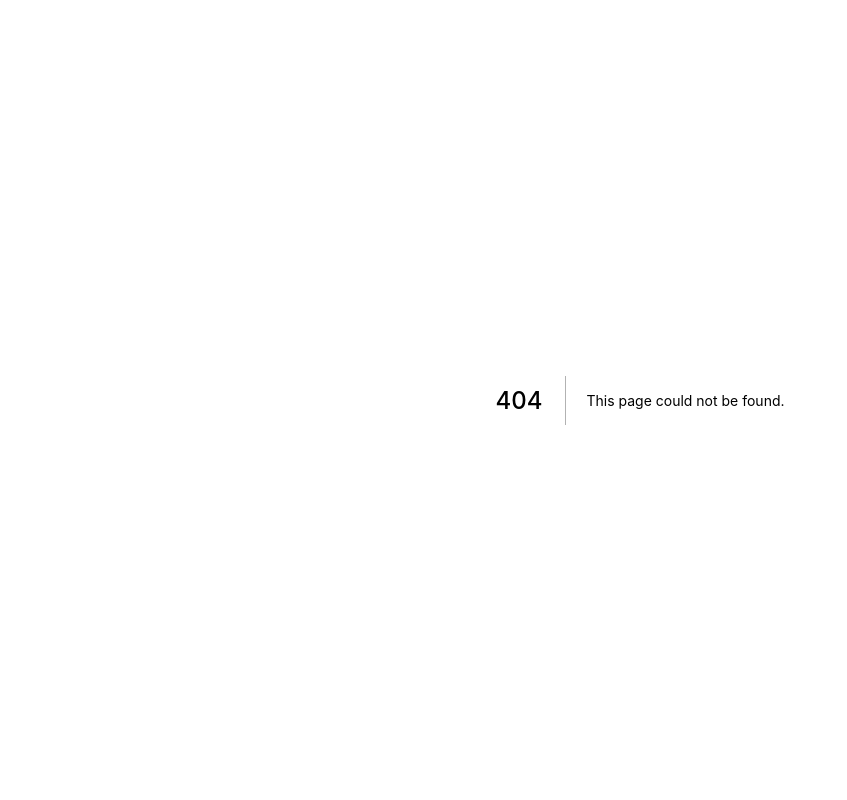
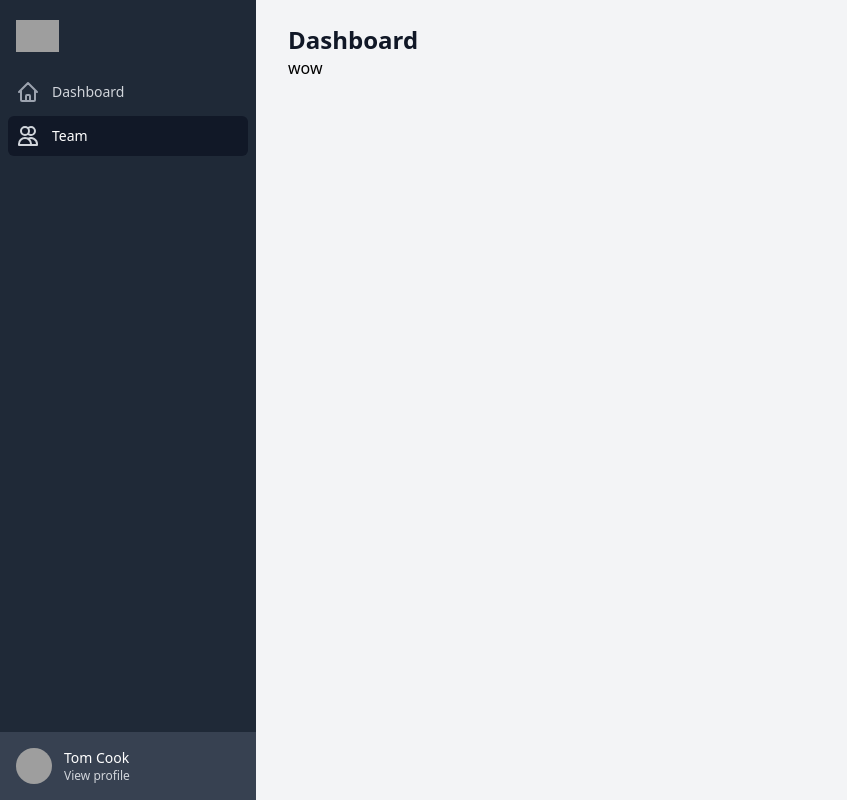
Before and after one commit to ericwang401/kahoot, a Next.js app: page /questions in a window 1280 px wide. Before the commit this address had no page. Shown: the whole page, without its empty margins (0-847 px from the left). Built offline with nearby package versions, Linux system fonts and the light colour scheme; grey boxes are pictures that could not be loaded; a web font is replaced by a local one.

Commit message:
Add authorize requests

```diff
--- a/components/AppLayout.tsx
+++ b/components/AppLayout.tsx
@@ -1,6 +1,7 @@
 /* This example requires Tailwind CSS v2.0+ */
 import { Fragment, useState } from 'react'
 import { Dialog, Transition } from '@headlessui/react'
+import { useRouter } from "next/router";
 import {
   CalendarIcon,
   ChartBarIcon,
@@ -11,14 +12,11 @@ import {
   UsersIcon,
   XIcon,
 } from '@heroicons/react/outline'
+import Link from 'next/link'
 
 const navigation = [
-  { name: 'Dashboard', href: '#', icon: HomeIcon, current: true },
-  { name: 'Team', href: '#', icon: UsersIcon, current: false },
-  { name: 'Projects', href: '#', icon: FolderIcon, current: false },
-  { name: 'Calendar', href: '#', icon: CalendarIcon, current: false },
-  { name: 'Documents', href: '#', icon: InboxIcon, current: false },
-  { name: 'Reports', href: '#', icon: ChartBarIcon, current: false },
+  { name: 'Dashboard', href: '/', icon: HomeIcon },
+  { name: 'Team', href: '/questions', icon: UsersIcon },
 ]
 
 function classNames(...classes: string[]) {
@@ -31,6 +29,7 @@ interface AppLayoutProps {
 
 const AppLayout = ({ children }: AppLayoutProps) => {
   const [sidebarOpen, setSidebarOpen] = useState(false)
+  const router = useRouter()
 
   return (
     <>
@@ -96,23 +95,25 @@ const AppLayout = ({ children }: AppLayoutProps) => {
                   </div>
                   <nav className="mt-5 px-2 space-y-1">
                     {navigation.map((item) => (
+                      <Link
+                        key={item.name}
+                        href={item.href}>
                         <a
-                        key={item.name}
-                        href={item.href}
                           className={classNames(
-                          item.current ? 'bg-gray-900 text-white' : 'text-gray-300 hover:bg-gray-700 hover:text-white',
+                            router.pathname === item.href ? 'bg-gray-900 text-white' : 'text-gray-300 hover:bg-gray-700 hover:text-white',
                             'group flex items-center px-2 py-2 text-base font-medium rounded-md'
                           )}
                         >
                           <item.icon
                             className={classNames(
-                            item.current ? 'text-gray-300' : 'text-gray-400 group-hover:text-gray-300',
+                              router.pathname === item.href ? 'text-gray-300' : 'text-gray-400 group-hover:text-gray-300',
                               'mr-4 flex-shrink-0 h-6 w-6'
                             )}
                             aria-hidden="true"
                           />
                           {item.name}
                         </a>
+                      </Link>
                     ))}
                   </nav>
                 </div>
@@ -153,23 +154,25 @@ const AppLayout = ({ children }: AppLayoutProps) => {
               </div>
               <nav className="mt-5 flex-1 px-2 space-y-1">
                 {navigation.map((item) => (
+                  <Link
+                    key={item.name}
+                    href={item.href}>
                     <a
-                    key={item.name}
-                    href={item.href}
                       className={classNames(
-                      item.current ? 'bg-gray-900 text-white' : 'text-gray-300 hover:bg-gray-700 hover:text-white',
+                        router.pathname === item.href ? 'bg-gray-900 text-white' : 'text-gray-300 hover:bg-gray-700 hover:text-white',
                         'group flex items-center px-2 py-2 text-sm font-medium rounded-md'
                       )}
                     >
                       <item.icon
                         className={classNames(
-                        item.current ? 'text-gray-300' : 'text-gray-400 group-hover:text-gray-300',
+                          router.pathname === item.href ? 'text-gray-300' : 'text-gray-400 group-hover:text-gray-300',
                           'mr-3 flex-shrink-0 h-6 w-6'
                         )}
                         aria-hidden="true"
                       />
                       {item.name}
                     </a>
+                  </Link>
                 ))}
               </nav>
             </div>
@@ -209,7 +212,7 @@ const AppLayout = ({ children }: AppLayoutProps) => {
                 <h1 className="text-2xl font-semibold text-gray-900">Dashboard</h1>
               </div>
               <div className="max-w-7xl mx-auto px-4 sm:px-6 md:px-8">
-                { children }
+                {children}
               </div>
             </div>
           </main>
--- /dev/null
+++ b/middlewares/authorizeRequest.tsx
@@ -0,0 +1,40 @@
+import { NextPageContext } from 'next'
+import { getSession } from '@auth0/nextjs-auth0'
+import { PrismaClient } from '@prisma/client'
+import { NextApiRequest, NextApiResponse } from 'next'
+
+const prisma = new PrismaClient()
+
+const authorizeRequest = (handler: Function) => {
+    return async ({ req, res }: { req: NextApiRequest, res: NextApiResponse}) => {
+        const session = getSession(req, res)
+
+        if (!session) {
+            return {
+                redirect: {
+                  destination: '/api/auth/login',
+                  permanent: false,
+                },
+            }
+        }
+
+        const user = await prisma.users.findFirst({
+            where: {
+                email: session.user.email
+            }
+        })
+
+        if (!user) {
+            return {
+                redirect: {
+                  destination: '/api/auth/login',
+                  permanent: false,
+                },
+            }
+        }
+
+        return handler({ req, res })
+    }
+}
+
+export default authorizeRequest
--- a/pages/index.tsx
+++ b/pages/index.tsx
@@ -3,14 +3,28 @@ import type { NextPage } from 'next'
 import Head from 'next/head'
 import Image from 'next/image'
 import { useUser } from '@auth0/nextjs-auth0'
+import { NextPageContext } from 'next'
+import withAuthorized from '@middlewares/withAuthorized'
+import authorizeRequest from '@middlewares/authorizeRequest'
+import { ReactNode } from 'react'
 
 const Home: NextPage = () => {
   const { user, error, isLoading } = useUser()
-  console.log(user)
 
   return <AppLayout>
     <h1 className='text-lg font-bold'>test</h1>
   </AppLayout>
 }
 
+// @ts-ignore
+Home.getLayout = (page: ReactNode) => <AppLayout>{page}</AppLayout>
+
+export const getServerSideProps = authorizeRequest(async (ctx: NextPageContext) => {
+  return {
+    props: {
+      wow: 'test'
+    }
+  }
+})
+
 export default Home
--- /dev/null
+++ b/pages/questions.tsx
@@ -0,0 +1,13 @@
+import { NextPage } from 'next';
+import AppLayout from '@components/AppLayout';
+
+const Questions: NextPage = () => {
+    return <AppLayout>
+        <h1>wow</h1>
+    </AppLayout>
+}
+
+// @ts-ignore
+Questions.getLayout = (page: ReactNode) => <AppLayout>{page}</AppLayout>
+
+export default Questions
```
Lines whose indentation alone changed are shown as unchanged.
